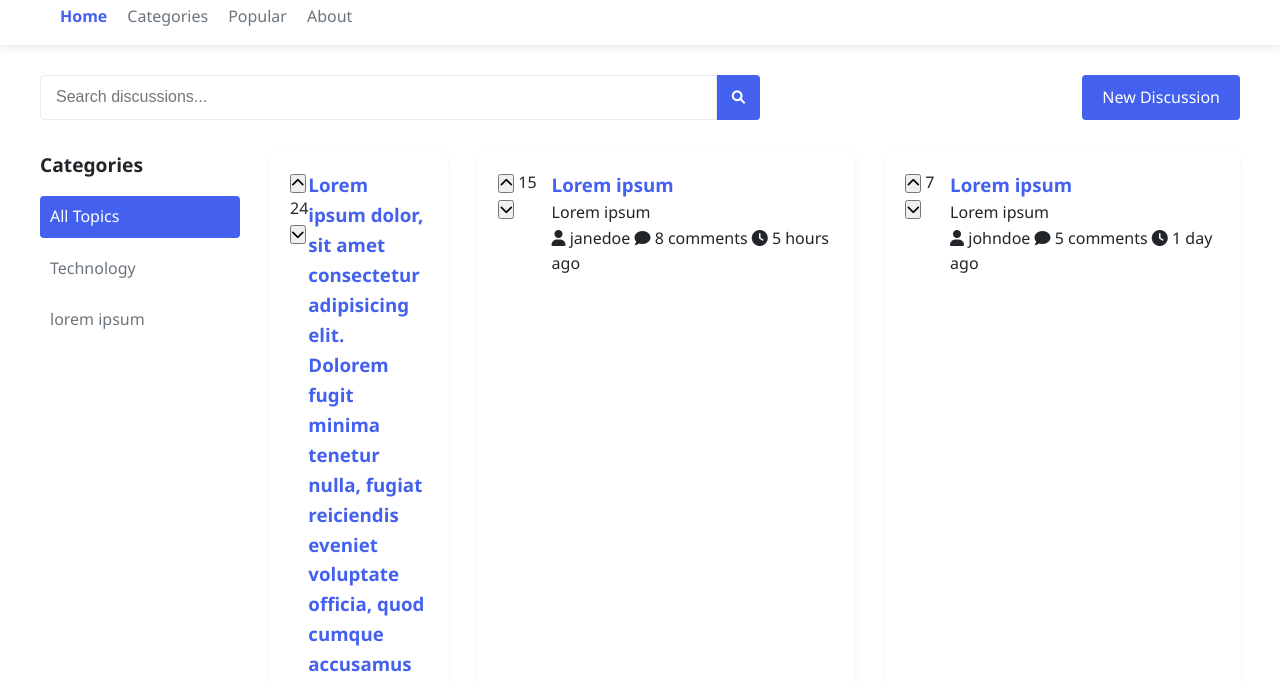
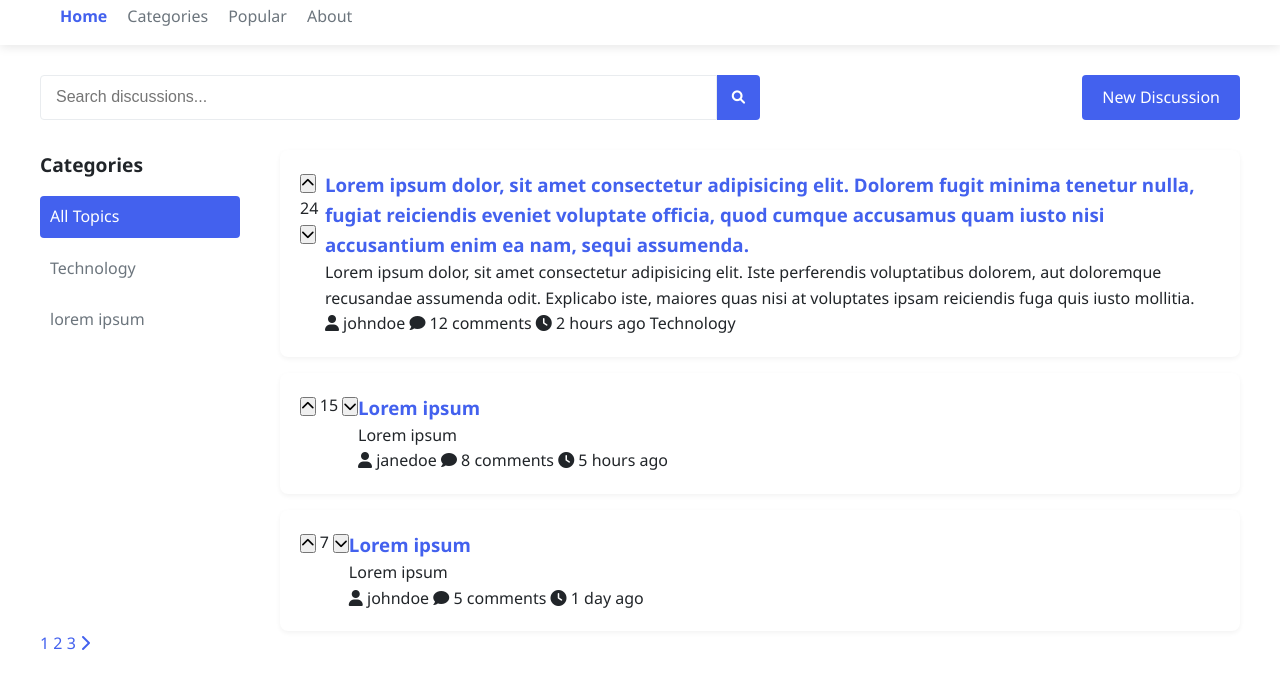
Before and after one commit to Gita0444/ITCC, a plain HTML site: page WD_SMA_Gita_ITCC_2025/Gita_Website/index.html in a window 1280 px wide. Shown: the part 67-751 px from the top of the page. Drawn offline with Linux system fonts and the light colour scheme.

Commit message:
Repair homepage

```diff
--- a/WD_SMA_Gita_ITCC_2025/Gita_Website/css/style.css
+++ b/WD_SMA_Gita_ITCC_2025/Gita_Website/css/style.css
@@ -17,7 +17,7 @@
 }
 
 body {
-    font-family: 'Segoe UI', Tahoma, Geneva, Verdana, sans-serif;
+  font-family: "Segoe UI", Tahoma, Geneva, Verdana, sans-serif;
   line-height: 1.6;
   color: var(--dark-color);
   background-color: #ffffff;
@@ -154,10 +154,20 @@ a {
 .search-box button:hover {
   background: var(--secondary-color);
 }
-
+.discussion-main-area {
+  display: flex;
+  flex-direction: row;
+  justify-content: flex-start;
+  align-items: flex-start;
+  gap: 40px;
+}
 .discussion-list {
   display: flex;
-    gap: 30px;
+  gap: 16px;
+  flex-direction: column;
+  justify-content: flex-start;
+  align-items: stretch;
+  width: 100%;
 }
 
 .discussion-categories {
@@ -204,7 +214,6 @@ a {
   border-radius: 8px;
   box-shadow: 0 2px 5px rgba(0, 0, 0, 0.05);
   padding: 20px;
-    margin-bottom: 20px;
   transition: transform 0.3s ease, box-shadow 0.3s ease;
 }
 
--- a/WD_SMA_Gita_ITCC_2025/Gita_Website/index.html
+++ b/WD_SMA_Gita_ITCC_2025/Gita_Website/index.html
@@ -37,7 +37,7 @@
             <a href="#" class="btn btn-new-post">New Discussion</a>
         </div>
 
-        <div class="discussion-list">
+        <div class="discussion-main-area">
             <div class="discussion-categories">
                 <h2>Categories</h2>
                 <ul>
@@ -49,6 +49,7 @@
                     <li><a href="#"> </a></li>
                 </ul>
             </div>
+            <div class="discussion-list">
 
                 <div class="discussion-threads">
                     <div class="discussion-thread">
@@ -107,6 +108,7 @@
                     </div>
                 </div>
             </div>
+        </div>
 
         <div class="pagination">
             <a href="#" class="active">1</a>
```
Lines whose indentation alone changed are shown as unchanged.
